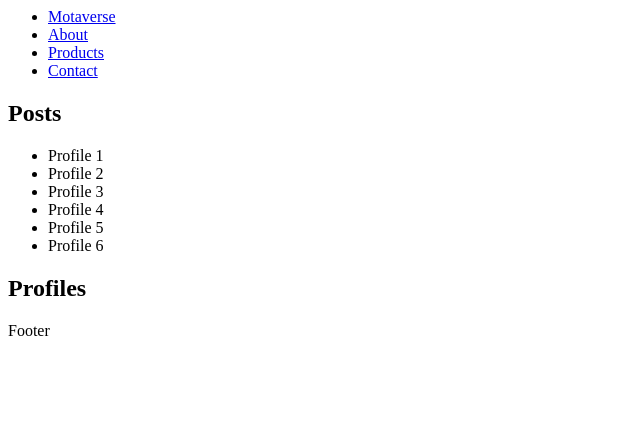
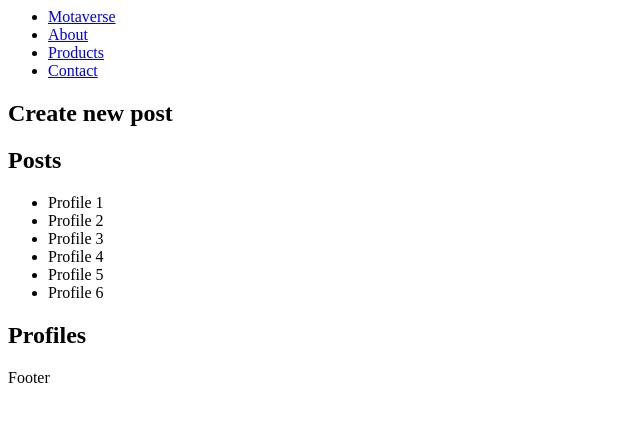
Before and after one commit to EduardoSalin/mota, a plain HTML site: page index.html in a window 1280 px wide. Shown: the whole page, without its empty margins (0-640 px from the left). Drawn offline with Linux system fonts and the light colour scheme.

Commit message:
Update index.html

```diff
--- a/index.html
+++ b/index.html
@@ -15,6 +15,11 @@
  <!--
 If needed to add more functionality
 -->
+      <h2>
+        Create new post
+
+      </h2>
+
     </aside>
 
 <!--
```
